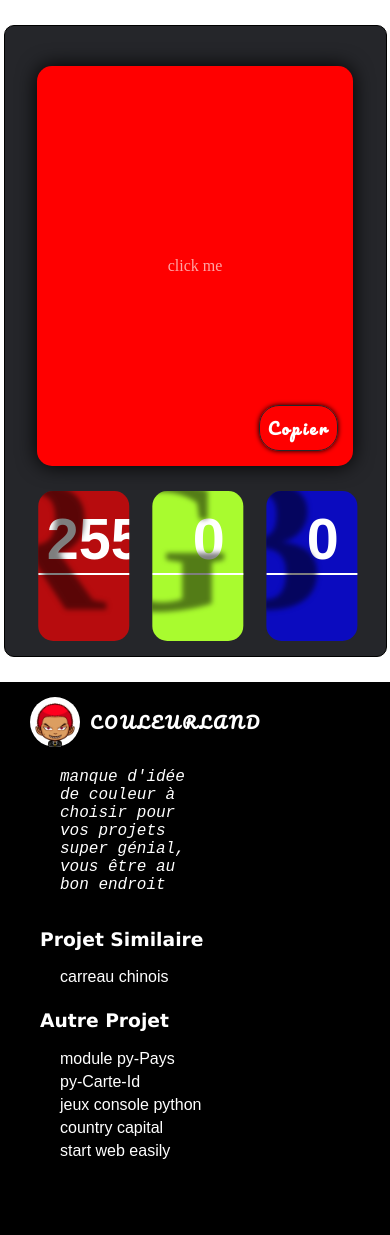
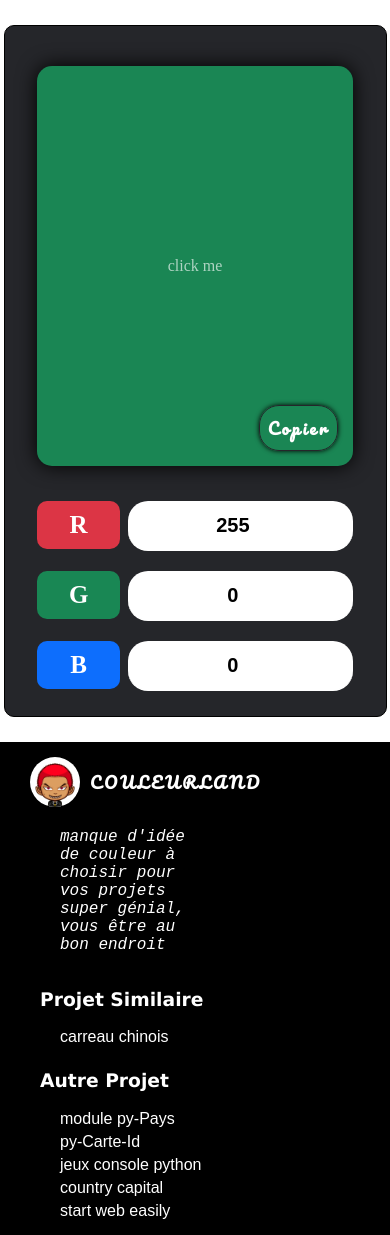
Before and after one commit to Tostenn/colorland, a PHP site: page / in a window 390 px wide. Shown: the part 80-1315 px from the top of the page. Before the commit the page ends 1239 px from the top, so only its background shows below. Run offline with PHP 8.4, Linux system fonts and the light colour scheme.

Commit message:
reforme des champs et adaptation en version mobile

```diff
--- a/color.css
+++ b/color.css
@@ -1,6 +1,11 @@
 @font-face {
     font-family: 'Pacifico-Regular';
     src: url(/Pacifico/Pacifico-Regular.ttf) format('opentype');
+}
+html{
+    --red:#dc3545;
+    --bleu:#0d6efd;
+    --green:#198754;
 }
 
 body{
@@ -58,7 +63,7 @@ main{
     height: 400px;
     width: 90%;
     transition: all 1s;
-    background-color: red;
+    background-color: #1a8654;
     box-shadow: 0 0px 20px black ;
     border-radius: 15px;
     overflow: hidden;
@@ -106,37 +111,50 @@ main{
         opacity: 1;
     }
 }
-.align{
-    height: 150px;
-    transform: translate(0,0px);
-}
 main .copier:hover {
     background-color: #25262a;
+}
+.champs{
+    display: flex;
+    justify-content: space-around;
 }
 .r,.g,.b{
     width: 26%;
     height: 150px;
-    background-color: aqua;
     text-align: center;
     font-size: 400%;
     border-radius: 15px;
-    overflow: hidden;
+    /* overflow: hidden; */
     color: white;
     font-weight: bold;
+    position: relative;
+}
+.champs .item::after{
+    position: absolute;
+    content: 'r';
+    font-size: 300%;
+    top: -20%;
+    text-transform: uppercase;
+    left: 0;
+    color: #ffffff5e;
+
+}
+.champs .item.g::after{
+    content: 'g';
+}
+.champs .item.b::after{
+    content: 'b';
 }
 .r{
-    background-color: rgba(255, 0, 0, 0.671);
-    transform: translate(20%);
+    background-color: var(--red);
 }
 .g{
-    background-color: rgba(172, 255, 47, 0.979);
-    transform: translate(145%,-150px);
+    background-color: var(--green);
 }
 .b{
-    transform: translate(270%,-300px);
-    background-color: rgba(0, 0, 255, 0.699);
+    background-color: var(--bleu);
 }
-[type="text"]{
+[type="number"]{
     text-align: center;
     color: white;
     font-weight: bold;
@@ -274,9 +292,49 @@ footer a .item:hover{
     }
     footer a  .item{
         padding-left: 20px;
-
     }
     footer .container .des{
         width: 100%;
     }
+    .champs{
+        flex-direction: column;
+        margin: 0 auto;
+        text-align: center;
+        width: 90%;
+    }
+    .champs .item{
+        background-color: transparent;
+        width: 100%;
+        height: 50px;
+        margin: 10px 0;
+        padding: 0;
+        position: relative;
+    }
+    .champs .item::after{
+        font-size: 25px;
+        top: 0;
+        left: 0;
+        width: 20%;
+        background-color: var(--red);
+        padding: 10px;
+        border-radius: 10px;
+        color: #fff;
+    }
+    .champs .item.g::after{
+        background-color: var(--green);
+    }
+    .champs .item.b::after{
+        background-color: var(--bleu);
+    }
+    input[type=number]{
+        position: absolute;
+        background-color: #fff;
+        border-radius: 20px;
+        color: #000;
+        top: 0;
+        right: 0;
+        bottom: 0;
+        font-size: 20px;
+        width: 70%;
+    }
 }
--- a/index.html
+++ b/index.html
@@ -50,18 +50,15 @@
             <div class="copier">copier</div>
         </div>
         </div>
-        <div class="align">
-            <div class="r">
-                <div class="ombre">R</div>
-                <input type="text" class="text" maxlength="3" pattern="[0-9]*" value="255">
+        <div class="champs">
+            <div class="r item">
+                <input type="number" class="text" maxlength="3" pattern="[0-9]*" value="255">
             </div>
-            <div class="g">
-                <div class="ombre">G</div>
-                <input type="text" class="text" maxlength="3" value="0" pattern="[0-9]*">
+            <div class="g item">
+                <input type="number" class="text" maxlength="3" value="0" pattern="[0-9]*">
             </div>
-            <div class="b">
-                <div class="ombre">B</div>
-                <input type="text" class="text" maxlength="3" value="0" pattern="[0-9]*">
+            <div class="b item">
+                <input type="number" class="text" maxlength="3" value="0" pattern="[0-9]*">
             </div>
         </div>
     </main>
@@ -94,8 +91,11 @@
             <a href=""><div class="item">start web easily</div></a>
         </div>
     </footer>
-    <!--
-        <script src="color.js"></script>
+    <!--src="color.js"
     -->
+    <script >
+        const after = document.querySelector('.champs .item::after')
+        console.log(after)
+    </script>
 </body>
 </html>
```
